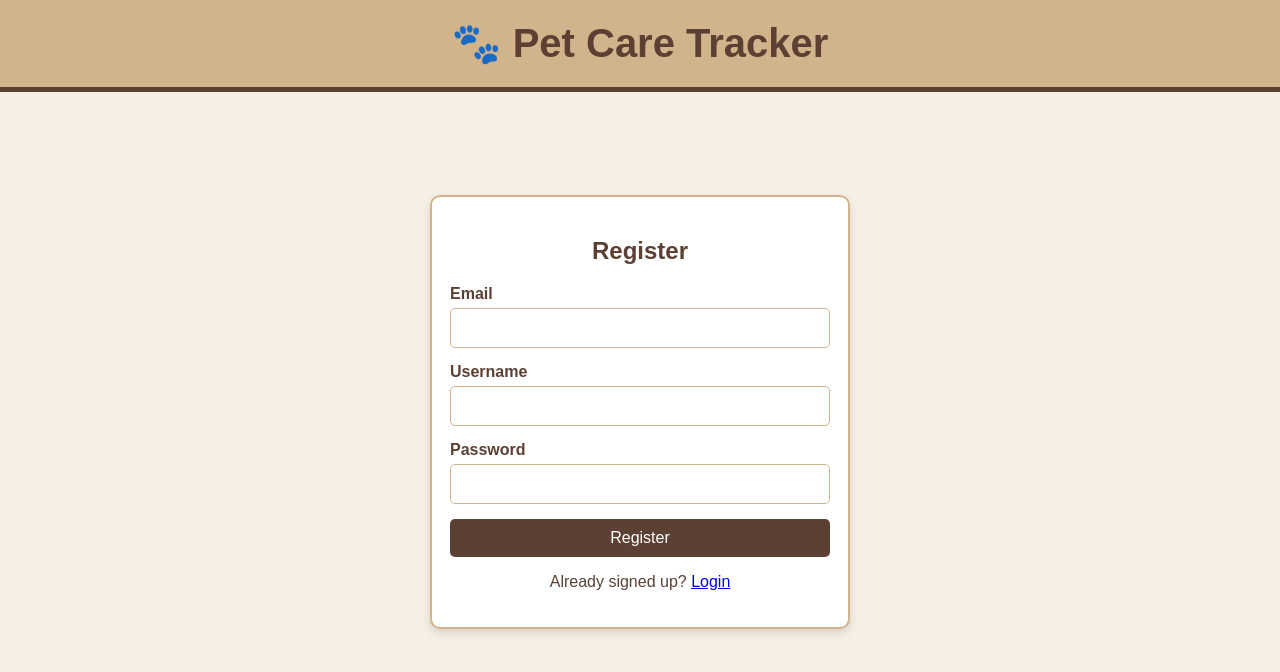
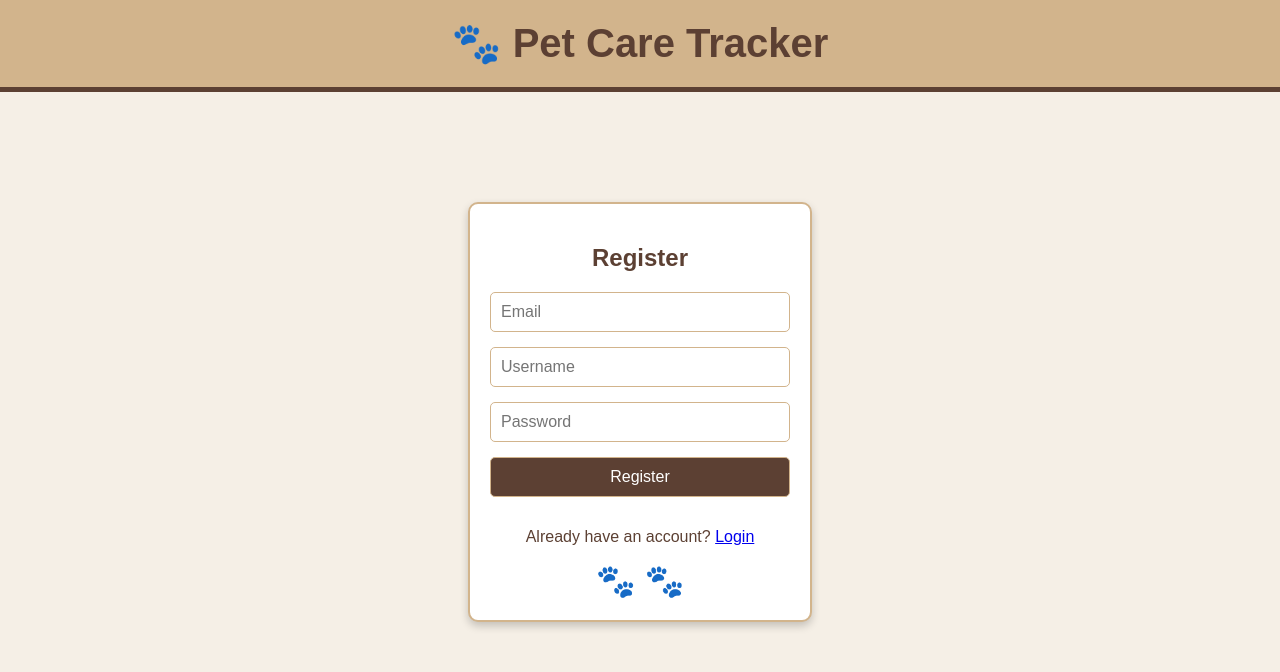
Before and after one commit to fionnmcgoldrick123/pet-care-tracker, a website built with Vite: page my-frontend/signup.html in a window 1280 px wide. Built offline with nearby package versions, Linux system fonts and the light colour scheme.

Commit message:
fix styling differences in login and register

```diff
--- a/my-frontend/login.css
+++ b/my-frontend/login.css
@@ -45,8 +45,9 @@ body {
       flex-direction: column;
     }
 
+    .card input[type="email"],
+    .card input[type="password"],
     .card input[type="text"],
-    .card input[type="password"],
     .card button {
       margin-bottom: 15px;
       padding: 10px;
--- a/my-frontend/signup.css
+++ b/my-frontend/signup.css
@@ -1,8 +1,3 @@
-/* use border-box to make width calculations include padding/border */
-* {
-    box-sizing: border-box;
-}
-
 body {
     font-family: Arial, sans-serif;
     margin: 0;
@@ -23,28 +18,46 @@ header h1 {
     font-size: 2.5em;
 }
 
-.container
-{
+.container {
     display: flex;
     justify-content: center;
     align-items: center;
     height: 80vh;
 }
 
-.register-form {
-    background: #fff;
-    padding: 20px 18px;
+.card {
+    background-color: #fff;
+    border: 2px solid #d2b48c;
     border-radius: 10px;
-    box-shadow: 0 4px 8px rgba(0, 0, 0, 0.12);
-    width: 100%;
+    padding: 20px;
+    box-shadow: 0 4px 8px rgba(0, 0, 0, 0.2);
+    width: 300px;
     max-width: 420px;
-    border: 2px solid #d2b48c;
     text-align: center;
-    margin: 12px auto;
 }
 
-.register-form h2 {
+.card h2 {
     margin-bottom: 20px;
+}
+
+.card input[type="text"],
+.card input[type="password"],
+.card button {
+    margin-bottom: 15px;
+    padding: 10px;
+    font-size: 1em;
+    border: 1px solid #d2b48c;
+    border-radius: 5px;
+}
+
+.card button {
+    background-color: #5c4033;
+    color: #fff;
+    cursor: pointer;
+}
+
+.card button:hover {
+    background-color: #3e2a1f;
 }
 
 .form-group {
--- a/my-frontend/signup.html
+++ b/my-frontend/signup.html
@@ -1,36 +1,33 @@
 <!DOCTYPE html>
 <html lang="en">
+
 <head>
     <meta charset="UTF-8">
     <meta name="viewport" content="width=device-width, initial-scale=1.0">
-    <title>Register</title>
-    <link rel="stylesheet" href="signup.css">
+    <title>Register — Pet Care Tracker</title>
+    <link rel="stylesheet" href="login.css">
 </head>
+<script src="https://www.google.com/recaptcha/api.js" async defer></script>
+
 <body>
     <header>
         <h1>🐾 Pet Care Tracker</h1>
     </header>
     <div class="container">
-    <form class="register-form">
+        <div class="card">
+            <h2>Register</h2>
+            <form>
+                <input type="email" placeholder="Email" required>
+                <input type="text" placeholder="Username" required>
+                <input type="password" placeholder="Password" required>
+                <div class="g-recaptcha" data-sitekey="6Ld4DBQsAAAAAKGY5nIN2oIVUkFVtq8Ztga1ydj_"></div>
+                <button type="submit">Register</button>
+            </form>
+            <p>Already have an account? <a href="index.html">Login</a></p>
+            <div class="paw-decor">🐾 🐾</div>
+        </div>
+    </div>
 
-        <h2>Register</h2>
-        <div class="form-group">
-            <label for="email">Email</label>
-            <input type="email" id="email" name="email" required>
-        </div>
-        <div class="form-group">
-            <label for="username">Username</label>
-            <input type="text" id="username" name="username" required>
-        </div>
-        <div class="form-group">
-            <label for="password">Password</label>
-            <input type="password" id="password" name="password" required>
-        </div>
-        <div class="form-group">
-            <button type="submit">Register</button>
-        </div>
-        <p>Already signed up? <a href="index.html">Login</a></p>
-    </form>
-    </div>
 </body>
+
 </html>
```
Also changed, not shown: my-frontend/login.html (+4 -1 lines). Lines whose indentation alone changed are shown as unchanged.
